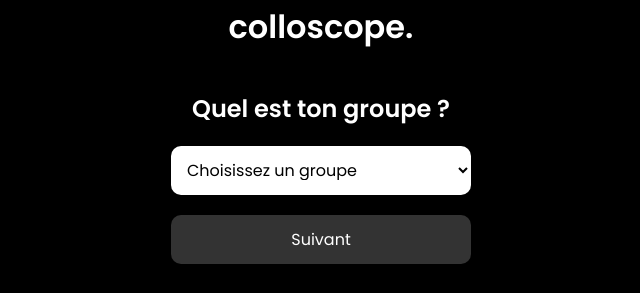
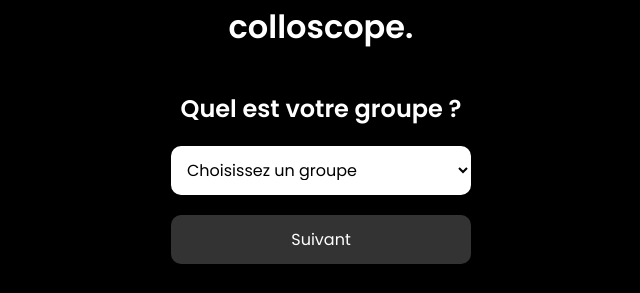
Before and after one commit to lsamyy/colloscope, a Flask app: page / in a window 1280 px wide. Shown: the part 301-594 px from the top of the page, without its empty margins (319-959 px from the left). Run offline with Flask 3, Linux system fonts and the light colour scheme.

Commit message:
Update index.html

```diff
--- a/templates/index.html
+++ b/templates/index.html
@@ -90,7 +90,7 @@
 
         <!-- Étape 1 : Sélection du groupe -->
         <div id="group-section" class="section show">
-            <h2>Quel est ton groupe ?</h2>
+            <h2>Quel est votre groupe ?</h2>
             <select id="group">
                 <option value="" disabled selected>Choisissez un groupe</option>
                 <option value="G1">Groupe 1</option>
@@ -115,7 +115,7 @@
 
         <!-- Étape 2 : Sélection de la semaine -->
         <div id="week-section" class="section">
-            <h2>Sélectionne une semaine.</h2>
+            <h2>Sélectionnez une semaine.</h2>
             <form action="/planning" method="post" id="week-form">
                 <input type="hidden" name="group" id="selected-group">
                 <select name="iso_week" id="iso_week">
```
